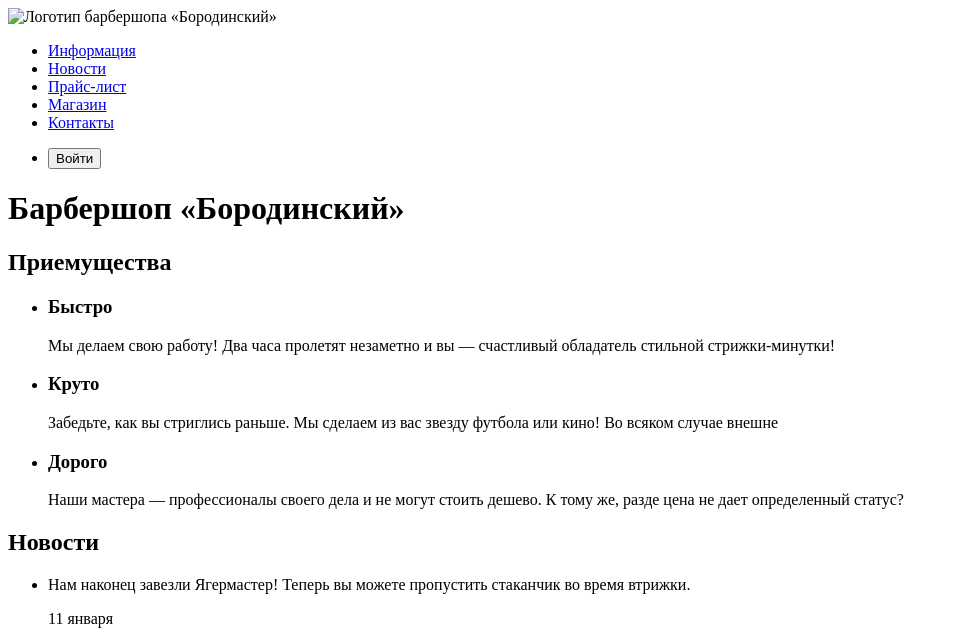
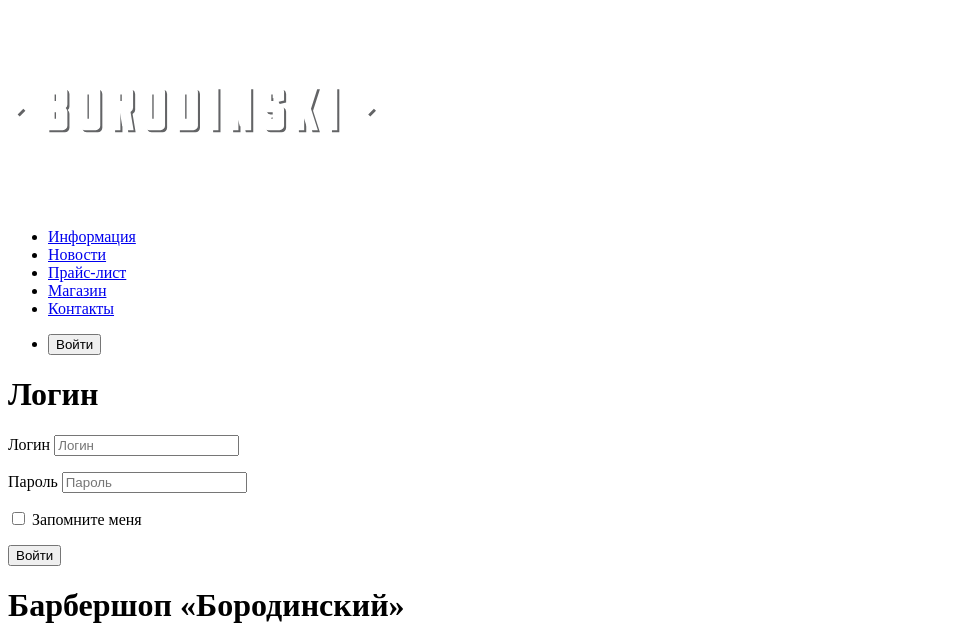
Before and after one commit to Katarina-catharsis/test, a plain HTML site: page index.html in a window 1280 px wide. Shown: the top 630 px of the page, without its empty margins (0-958 px from the left). Drawn offline with Linux system fonts and the light colour scheme.

Commit message:
enter form

```diff
--- a/index.html
+++ b/index.html
@@ -8,7 +8,7 @@
     <header>
         <nav>
             <a>
-<img src="svg\index-logo.svg" width="368" height="200" alt="Логотип барбершопа «Бородинский»">
+<img src="index-logo.svg" width="368" height="200" alt="Логотип барбершопа «Бородинский»">
 </a>
             <ul>
                 <li> <a href="info.html">Информация</a></li>
@@ -22,7 +22,29 @@
                     <button tupe="button">Войти</button>
                 </li>
             </ul>
-
+        </ul>
+    </nav>
+    <h1>Логин</h1>
+        <form class="user" method="post"
+        action="https://echo.htmlacademy.ru">
+       <p>
+        <label for="user-login">Логин</label>
+        <input id="user-login" type="text"
+        name="login" placeholder="Логин">
+       </p>
+        <p>
+           <label for="user-password">Пароль</label>
+           <input id="user-password" type="text"
+           name="password" placeholder="Пароль">
+        </p>
+        <p>
+            <label>
+            <input type="checkbox" name="remember">
+           Запомните меня
+           </label>
+        </p>
+        <button tupe="submit">Войти</button>
+        </form>
         </nav>
     </header>
 
```
Also changed, not shown: index-logo.svg (added).
